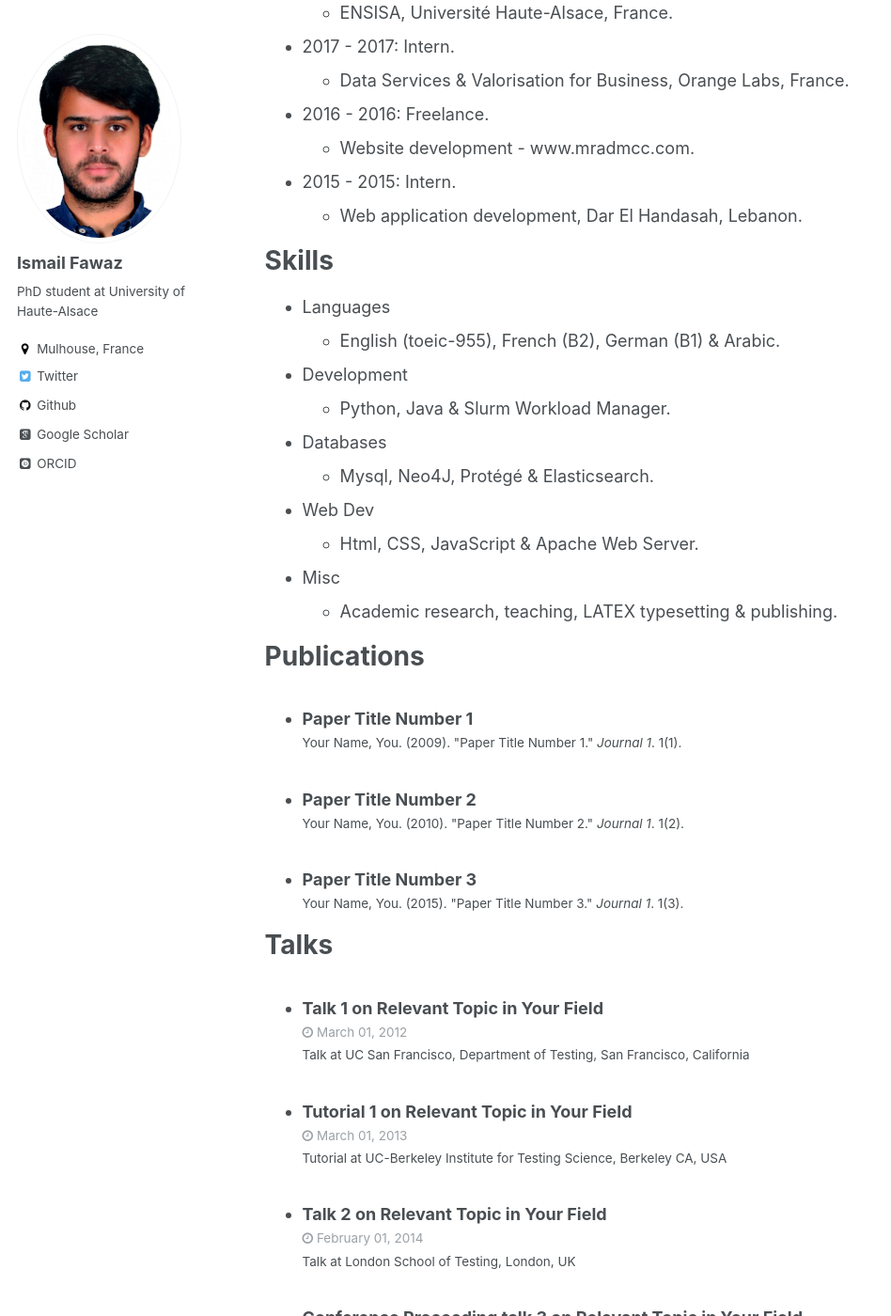
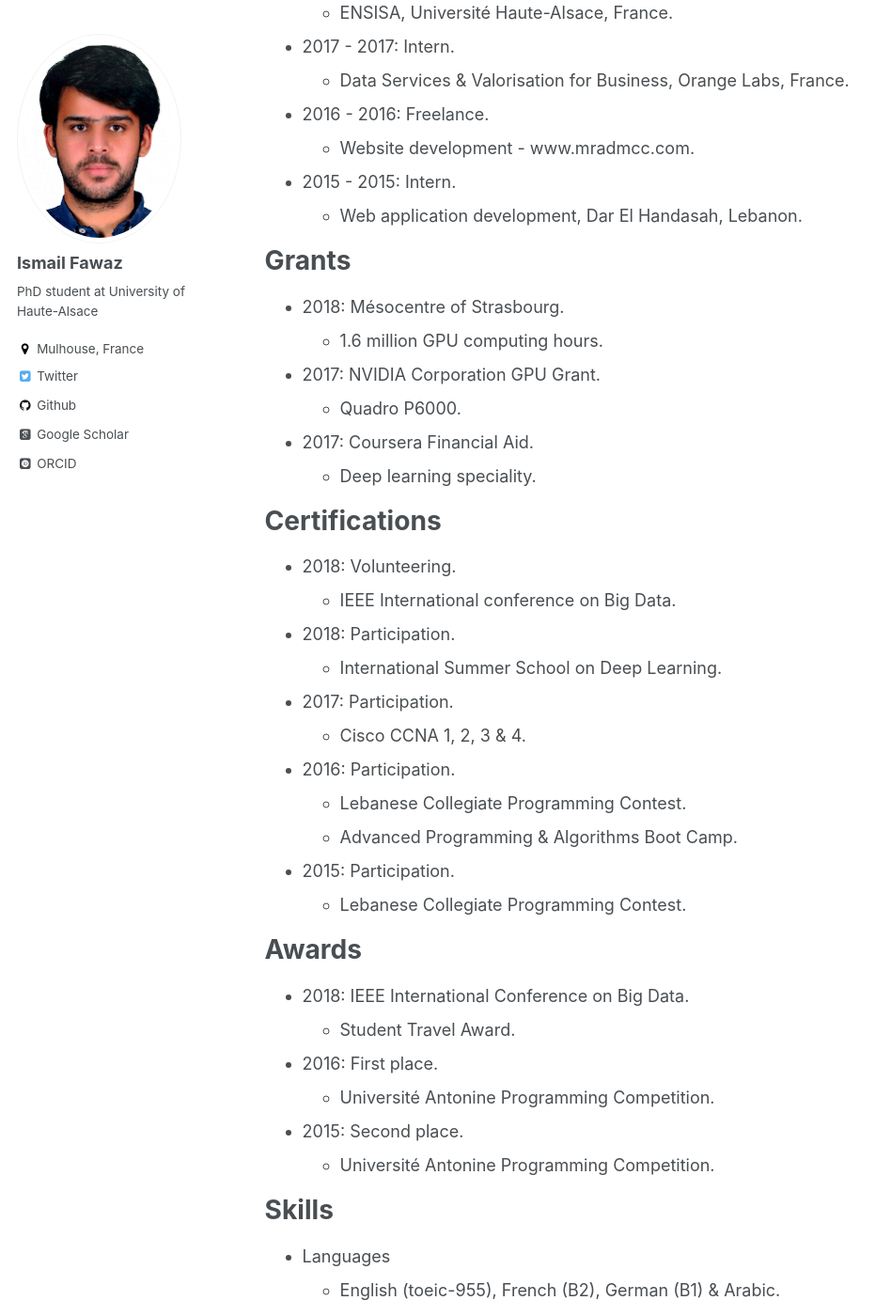
Before and after one commit to hfawaz/hfawaz.github.io, a Jekyll site: the page built from _pages/cv.md, in a window 1280 px wide and 1400 px high, scrolled down 597 px. Shown: the whole window at 94% size, without its empty margins (0-948 px from the left). Built offline with Jekyll 4.4.1, drawn with Linux system fonts in a browser that asks for light colours; some web fonts are replaced.

```diff
--- a/_pages/cv.md
+++ b/_pages/cv.md
@@ -35,6 +35,38 @@
 * 2015 - 2015: Intern.
   *  Web application development, Dar El Handasah, Lebanon.
 
+Grants
+======
+* 2018: Mésocentre of Strasbourg.
+  * 1.6 million GPU computing hours.
+* 2017: NVIDIA Corporation GPU Grant.
+  * Quadro P6000.
+* 2017: Coursera Financial Aid.
+  * Deep learning speciality.
+
+Certifications
+======
+* 2018: Volunteering.
+  * IEEE International conference on Big Data.
+* 2018: Participation.
+  * International Summer School on Deep Learning.
+* 2017: Participation.
+  * Cisco CCNA 1, 2, 3 & 4.
+* 2016: Participation.
+  * Lebanese Collegiate Programming Contest.
+  * Advanced Programming & Algorithms Boot Camp.
+* 2015: Participation.
+  * Lebanese Collegiate Programming Contest.
+
+Awards
+======
+* 2018: IEEE International Conference on Big Data.
+  * Student Travel Award.
+* 2016: First place.
+  * Université Antonine Programming Competition.
+* 2015: Second place.
+  * Université Antonine Programming Competition.
+
 Skills
 ======
 * Languages
```
Also changed, not shown: _publications/bigdata18.md (renamed from _publications/2009-10-01-paper-title-number-1.md).
